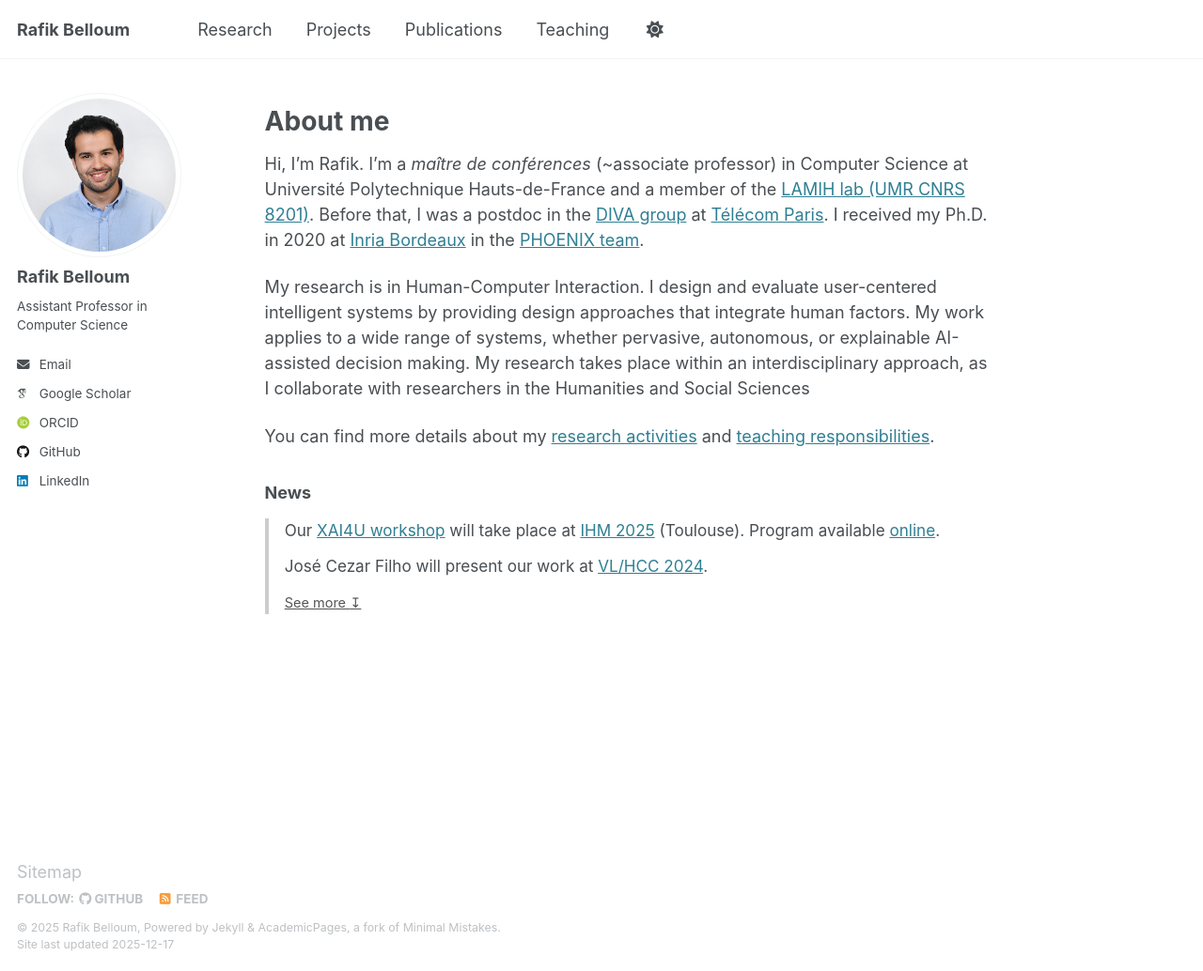
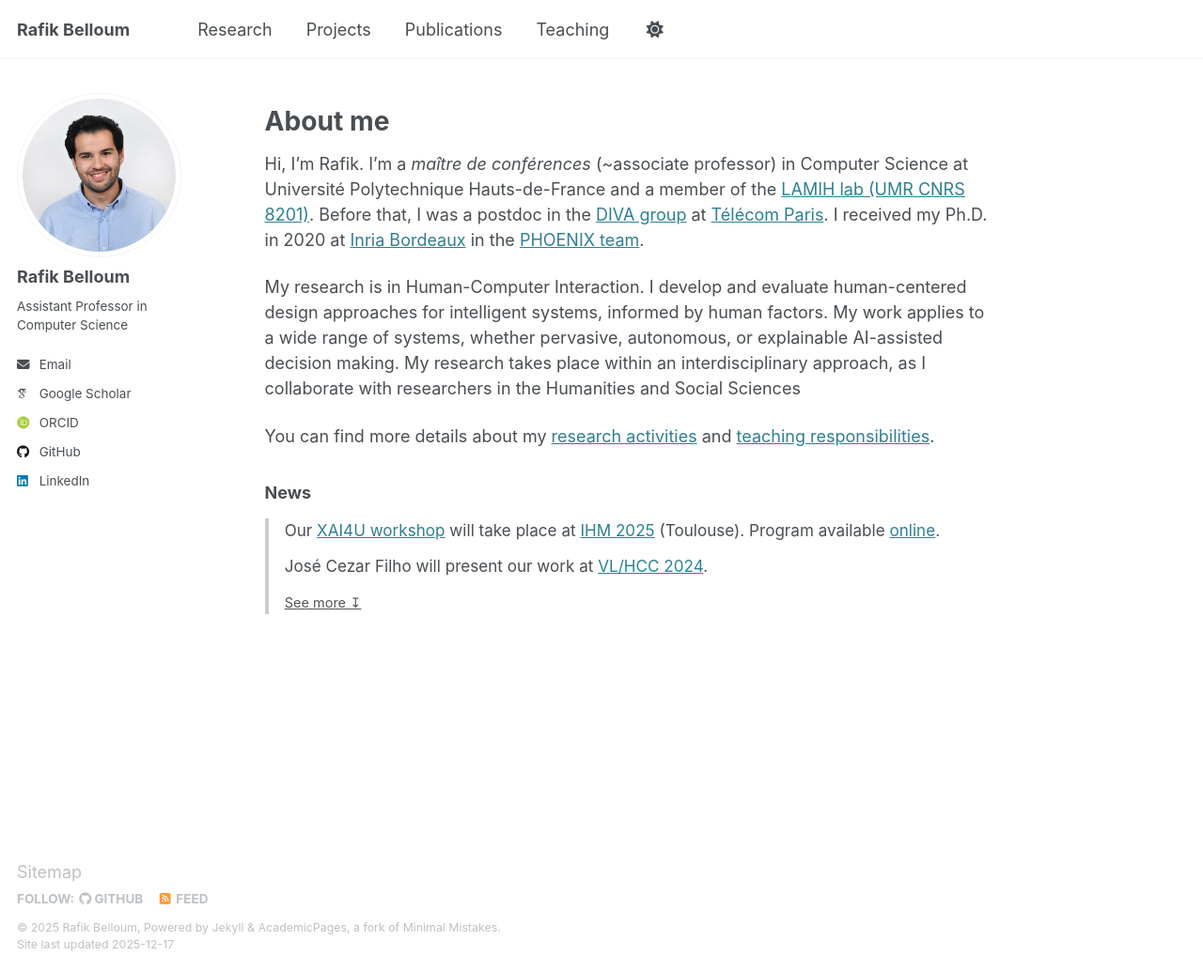
Before and after one commit to rafik-belloum/rafik-belloum.github.io, a Jekyll site: the page built from _pages/about.md, in a window 1280 px wide and 1034 px high. Shown: the whole window at 94% size. Built offline with Jekyll 4.4.1, drawn with Linux system fonts in a browser that asks for light colours; some web fonts are replaced.

Commit message:
Update about.md

```diff
--- a/_pages/about.md
+++ b/_pages/about.md
@@ -12,7 +12,7 @@ About me
 
 Hi, I’m Rafik. I’m a *maître de conférences* (~associate professor) in Computer Science at Université Polytechnique Hauts-de-France and a member of the [LAMIH lab (UMR CNRS 8201)](https://www.uphf.fr/lamih). Before that, I was a postdoc in the [DIVA group](https://diva.telecom-paristech.fr/) at [Télécom Paris](https://www.telecom-paris.fr/). I received my Ph.D. in 2020 at [Inria Bordeaux](https://www.inria.fr/fr/centre-inria-universite-bordeaux) in the [PHOENIX team](http://phoenix.inria.fr/).
 
-My research is in Human-Computer Interaction. I design and evaluate user-centered intelligent systems by providing design approaches that integrate human factors. My work applies to a wide range of systems, whether pervasive, autonomous, or explainable AI-assisted decision making. My research takes place within an interdisciplinary approach, as I collaborate with researchers in the Humanities and Social Sciences <!-- with a focus on making intelligent systems easier to design and use in ways that meet people’s needs. I apply this in domains like assistive technologies and explainable AI.to help non-expert users understand complex systems. My research takes place within an interdisciplinary approach, while I collaborate with researchers in the Humanities and Social Sciences, in particular in psychology and human factors.-->
+My research is in Human-Computer Interaction. I develop and evaluate human-centered design approaches for intelligent systems, informed by human factors. My work applies to a wide range of systems, whether pervasive, autonomous, or explainable AI-assisted decision making. My research takes place within an interdisciplinary approach, as I collaborate with researchers in the Humanities and Social Sciences <!-- with a focus on making intelligent systems easier to design and use in ways that meet people’s needs. I apply this in domains like assistive technologies and explainable AI.to help non-expert users understand complex systems. My research takes place within an interdisciplinary approach, while I collaborate with researchers in the Humanities and Social Sciences, in particular in psychology and human factors.-->
 
 You can find more details about my [research activities](/research/) and [teaching responsibilities](/teaching/).
 
```
